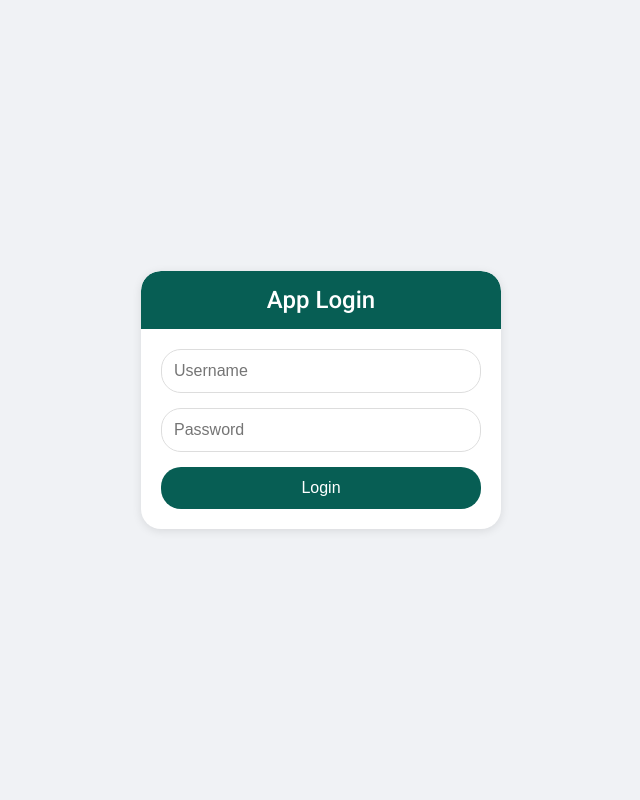
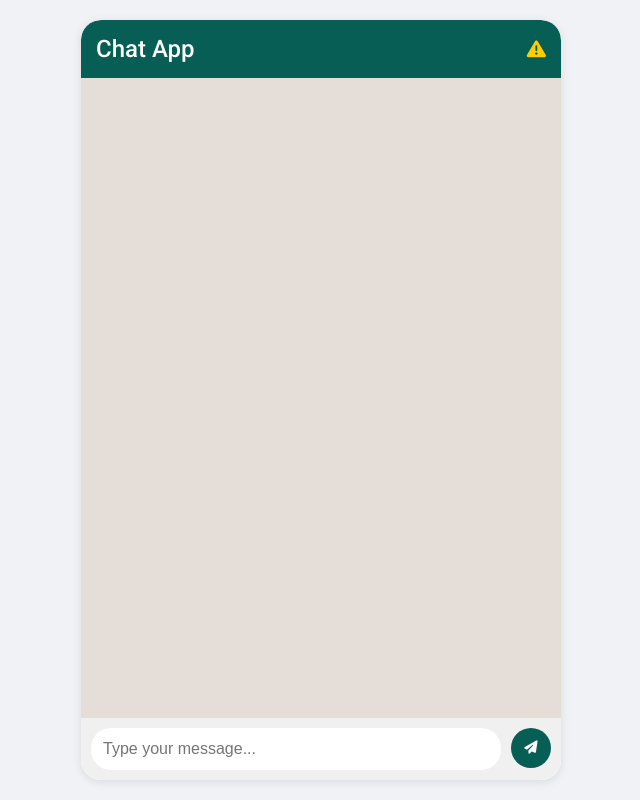
Before and after one commit to YoutubeVideos-Educational/YoutubeEducational-Video, a website: page login.html in a window 1280 px wide. Shown: the whole page, without its empty margins (319-959 px from the left). Drawn offline with Linux system fonts and the light colour scheme; no server answers.

Commit message:
login.html

```diff
--- a/login.html
+++ b/login.html
@@ -3,23 +3,28 @@
 <head>
     <meta charset="UTF-8">
     <meta name="viewport" content="width=device-width, initial-scale=1.0">
-    <title>Login - Chat App</title>
+    <title>Real-time Chat</title>
     <link rel="stylesheet" href="https://cdnjs.cloudflare.com/ajax/libs/font-awesome/6.4.0/css/all.min.css">
-    <link rel="stylesheet" href="login-style.css">
+    <link rel="stylesheet" href="style.css">
 </head>
 <body>
-    <div id="login-container">
+    <div id="chat-container">
         <header>
-            <h1>App Login</h1>
+            <h1>Chat App</h1>
+            <i class="fas fa-exclamation-triangle" id="danger-icon"></i>
         </header>
-        <div id="login-form">
-            <input type="text" id="username-input" placeholder="Username">
-            <input type="password" id="password-input" placeholder="Password">
-            <button id="login-button">Login</button>
-            <p id="error-message" class="hidden">Invalid username or password</p>
+        <div id="chat-box">
+            <ul id="messages"></ul>
+        </div>
+        <div id="input-area">
+            <input type="text" id="message-input" placeholder="Type your message...">
+            <button id="send-button"><i class="fas fa-paper-plane"></i></button>
         </div>
     </div>
 
-    <script src="login-script.js"></script>
+    <!-- Use non-modular version of Firebase -->
+    <script src="https://www.gstatic.com/firebasejs/8.10.0/firebase-app.js"></script>
+    <script src="https://www.gstatic.com/firebasejs/8.10.0/firebase-database.js"></script>
+    <script src="script.js"></script>
 </body>
 </html>
```
